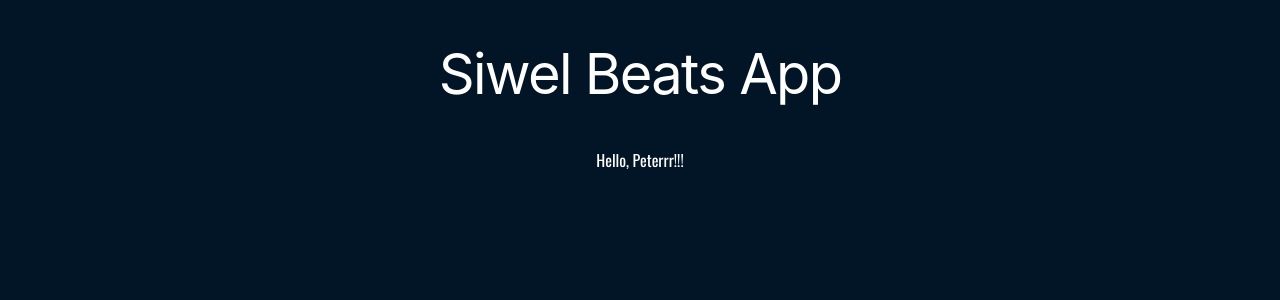
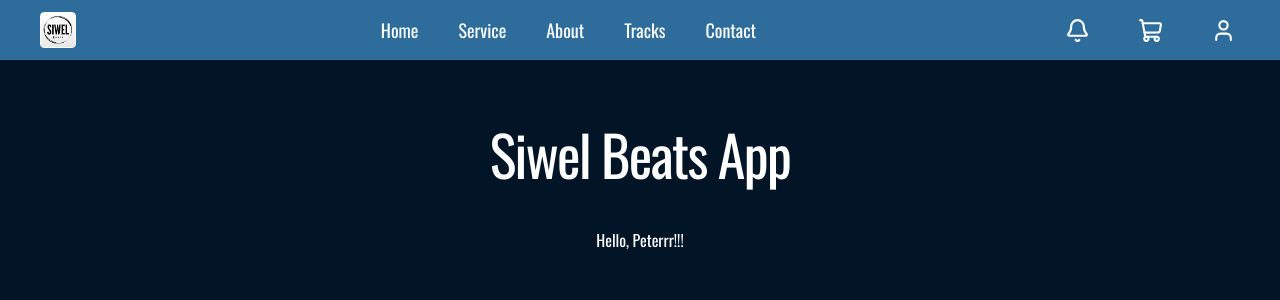
Before and after one commit to BulusHamnu/siwel-beat-ecommerce-application, a React (Vite) app in the folder front-end/: page / in a window 1280 px wide. Shown: the top 300 px of the page. Built offline with nearby package versions, Linux system fonts and the light colour scheme.

Commit message:
Feat: added main header component

```diff
--- a/front-end/package.json
+++ b/front-end/package.json
@@ -11,6 +11,7 @@
   },
   "dependencies": {
     "@tailwindcss/vite": "^4.2.4",
+    "lucide-react": "^1.14.0",
     "react": "^19.2.5",
     "react-dom": "^19.2.5",
     "react-router-dom": "^7.14.2",
--- /dev/null
+++ b/front-end/src/components/header.tsx
@@ -0,0 +1,59 @@
+import { User, Bell, ShoppingCart, Menu, X } from "lucide-react";
+import { useState } from "react";
+
+/* Header */
+function Header() {
+  const [isOpen, setIsOpen] = useState(false);
+
+  return (
+    <header className="h-15 bg-[#2E6D9B] flex flex-row flex-nowrap gap-3 p-4 md:px-10 items-center justify-between fixed top-0 w-full">
+      <div className="logo h-9 w-9 border border-white rounded">
+        <img
+          className="w-full h-full"
+          src="public/logo.png"
+          alt="Siwel Beats Logo"
+        />
+      </div>
+      <nav
+        className={`${!isOpen ? "hidden" : ""} bg-[#2E6D9B] text-white fixed top-15 left-0 right-0 md:static md:block`}
+      >
+        <ul className="flex flex-row flex-nowrap md:gap-8 text-md md:text-lg">
+          <li className="inline cursor-pointer p-3 md:p-1 w-full hover:bg-[#1c567e] transition-colors duration-300">
+            Home
+          </li>
+          <li className="cursor-pointer p-3 md:p-1 w-full hover:bg-[#1c567e] transition-colors duration-300">
+            Service
+          </li>
+          <li className="cursor-pointer p-3 md:p-1 w-full hover:bg-[#1c567e] transition-colors duration-300">
+            About
+          </li>
+          <li className="cursor-pointer p-3 md:p-1 w-full hover:bg-[#1c567e] transition-colors duration-300">
+            Tracks
+          </li>
+          <li className="cursor-pointer p-3 md:p-1 w-full hover:bg-[#1c567e] transition-colors duration-300">
+            Contact
+          </li>
+        </ul>
+      </nav>
+      <div className="user-icons text-white flex flex-row flex-nowrap gap-5 lg:gap-10">
+        <span className="cursor-pointer p-1 rounded hover:bg-[#1c567e] transition-colors duration-300">
+          <Bell size={25} />
+        </span>
+        <span className="cursor-pointer p-1 rounded hover:bg-[#1c567e] transition-colors duration-300">
+          <ShoppingCart size={25} />
+        </span>
+        <span className="cursor-pointer p-1 rounded hover:bg-[#1c567e] transition-colors duration-300">
+          <User size={25} />
+        </span>
+        <span
+          onClick={() => setIsOpen(!isOpen)}
+          className="md:hidden cursor-pointer p-1 rounded hover:bg-[#1c567e] transition-colors duration-300"
+        >
+          {isOpen ? <X size={25} /> : <Menu size={25} />}
+        </span>
+      </div>
+    </header>
+  );
+}
+
+export default Header;
--- a/front-end/src/index.css
+++ b/front-end/src/index.css
@@ -6,6 +6,7 @@
   --background-color: #021526;
   --heading-font: "Oswald", sans-serif;
   --body-font: "Oswald", "Inter";
+  --container-width: 1440px;
 
   @media (max-width: 1024px) {
     font-size: 16px;
@@ -13,15 +14,23 @@
 }
 
 .container {
-  width: 1440px;
+  width: var(--container-width);
   max-width: 100%;
   margin: 0 auto;
   text-align: center;
   min-height: 100svh;
-  display: flex;
-  flex-direction: column;
   box-sizing: border-box;
   background-color: var(--background-color);
+}
+
+header {
+  z-index: 40;
+  width: 100%;
+
+  @media (max-width: 768px) {
+    left: 0;
+    right: 0;
+  }
 }
 
 body {
@@ -29,9 +38,16 @@
   background-color: var(--background-color);
 }
 
+main {
+  padding-top: 5rem;
+  text-align: center;
+  min-height: 100svh;
+}
+
 h1,
-h2 {
-  font-family: var(--text-font);
+h2,
+ul {
+  font-family: var(--heading-font);
   font-weight: 400;
   color: var(--text-color);
 }
@@ -46,6 +62,7 @@
     margin: 20px 0;
   }
 }
+
 h2 {
   font-size: 24px;
   line-height: 118%;
@@ -56,8 +73,25 @@
     font-size: 20px;
   }
 }
+
 p {
   margin: 0;
   font-family: var(--body-font);
   color: var(--text-color);
 }
+
+@media (min-width: 768px) {
+  main {
+    margin: 0 1rem;
+  }
+
+  header {
+    max-width: var(--container-width);
+  }
+}
+
+@media (min-width: 1024px) {
+  main {
+    margin: 0 2rem;
+  }
+}
--- a/front-end/src/pages/home.tsx
+++ b/front-end/src/pages/home.tsx
@@ -1,10 +1,15 @@
-/* Home landing page */
+import Header from "../components/header";
+
+/* Home page */
 function Home() {
   return (
-    <main>
-      <h1>Siwel Beats App</h1>
-      <p>Hello, Peterrr!!!</p>
-    </main>
+    <>
+      <Header />
+      <main className="">
+        <h1>Siwel Beats App</h1>
+        <p>Hello, Peterrr!!!</p>
+      </main>
+    </>
   );
 }
 
```
Also changed, not shown: front-end/public/logo.png (added), 1 other file (tests, documents, lock files or other folders).
